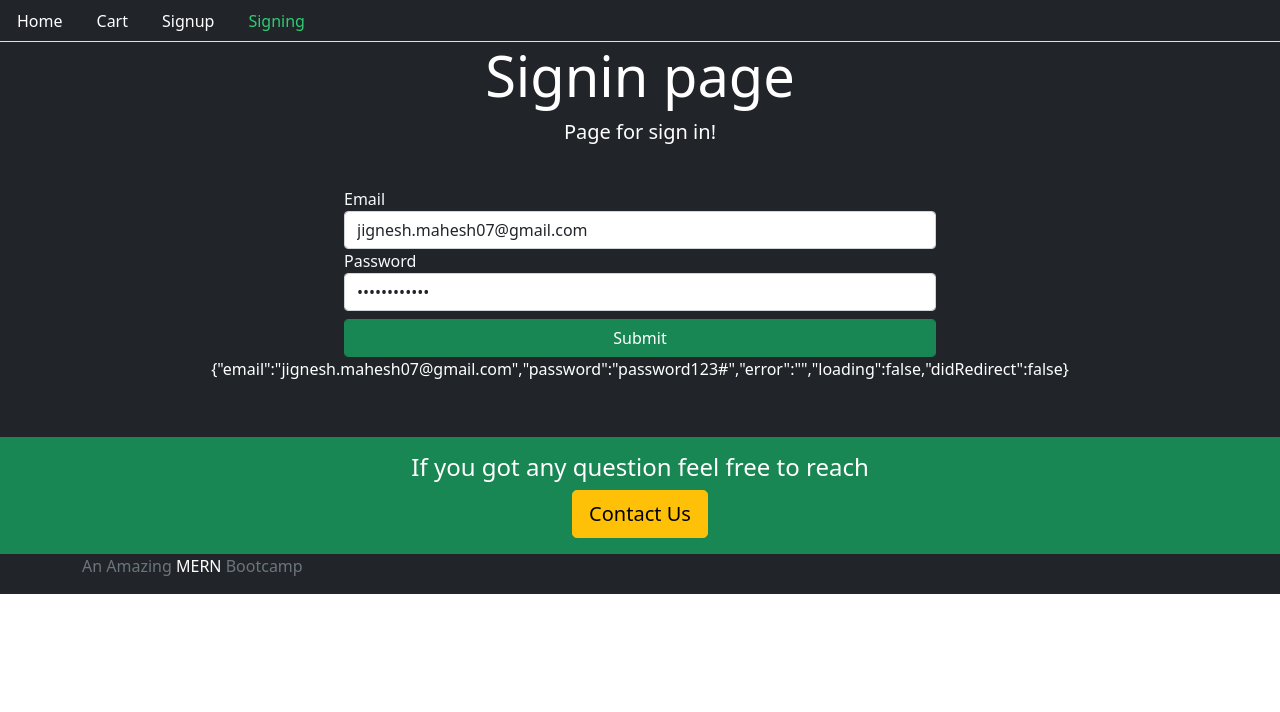
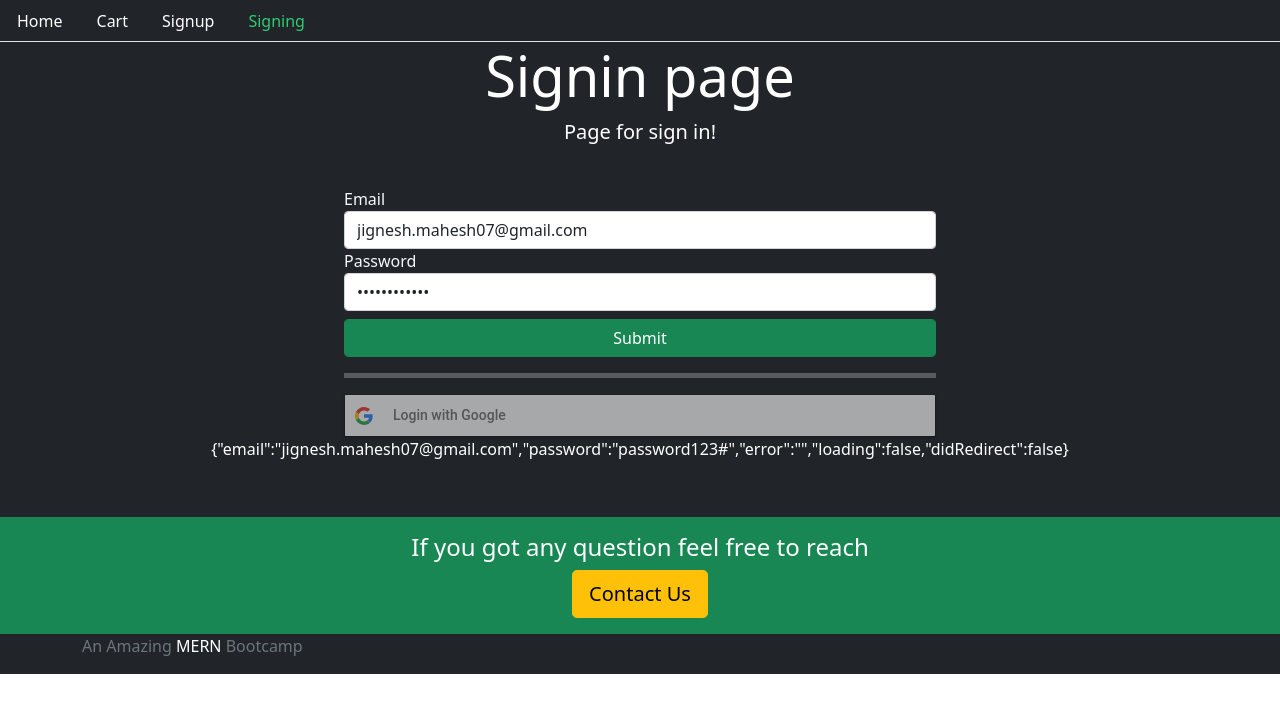
Before and after one commit to jignesh-25/Tshirt-Frontend, a React (Create React App) app: page /signin in a window 1280 px wide. Shown: the top 712 px of the page. Built offline with nearby package versions, Linux system fonts and the light colour scheme; no server answers.

Commit message:
add google login support

```diff
--- a/package.json
+++ b/package.json
@@ -6,9 +6,11 @@
     "@testing-library/jest-dom": "^5.11.4",
     "@testing-library/react": "^11.1.0",
     "@testing-library/user-event": "^12.1.10",
+    "axios": "^0.26.0",
     "query-string": "^7.0.0",
     "react": "^17.0.2",
     "react-dom": "^17.0.2",
+    "react-google-login": "^5.2.2",
     "react-router-dom": "^5.2.0",
     "react-scripts": "4.0.3",
     "web-vitals": "^1.0.1"
--- a/src/auth/helper/index.js
+++ b/src/auth/helper/index.js
@@ -24,6 +24,21 @@ export const signin = (user) => {
       "Content-Type": "application/json",
     },
     body: JSON.stringify(user),
+  })
+    .then((response) => {
+      return response.json();
+    })
+    .catch((err) => console.log(err));
+};
+
+export const loginWithGoogle = (tokenId) => {
+  return fetch(`${API}/loginWithGoogle`, {
+    method: "POST",
+    headers: {
+      Accept: "application/json",
+      "Content-Type": "application/json",
+    },
+    body: JSON.stringify({ tokenId: tokenId }),
   })
     .then((response) => {
       return response.json();
--- a/src/user/Signin.js
+++ b/src/user/Signin.js
@@ -1,7 +1,13 @@
 import React, { useState } from "react";
 import Base from "../core/Base";
 import { Link, Redirect } from "react-router-dom";
-import { signin, authenticate, isAuthenticated } from "../auth/helper";
+import {
+  signin,
+  loginWithGoogle,
+  authenticate,
+  isAuthenticated,
+} from "../auth/helper";
+import { GoogleLogin } from "react-google-login";
 
 const Signin = () => {
   const [values, setValues] = useState({
@@ -75,6 +81,32 @@ const Signin = () => {
     );
   };
 
+  const ColoredLine = ({ color }) => (
+    <hr
+      style={{
+        color: color,
+        backgroundColor: color,
+        height: 5,
+      }}
+    />
+  );
+
+  const responseGoogle = (response) => {
+    loginWithGoogle(response.tokenId)
+      .then((data) => {
+        if (data.error) {
+          setValues({ ...values, error: data.error, loading: false });
+        } else {
+          authenticate(data, () => {
+            setValues({ ...values, didRedirect: true });
+          });
+        }
+      })
+      .catch((error) => {
+        console.log("error ==>> ", error);
+      });
+  };
+
   const signInForm = () => {
     return (
       <div className="row">
@@ -107,6 +139,15 @@ const Signin = () => {
               Submit
             </button>
           </form>
+          <ColoredLine color="white" />
+          <GoogleLogin
+            className="form-control"
+            clientId="1072416019688-7pc4f0ml5lbq04dn8stagrv9tbto92en.apps.googleusercontent.com"
+            buttonText="Login with Google"
+            onSuccess={responseGoogle}
+            onFailure={responseGoogle}
+            cookiePolicy={"single_host_origin"}
+          />
         </div>
       </div>
     );
```
Also changed, not shown: 1 other file (tests, documents, lock files or other folders).
